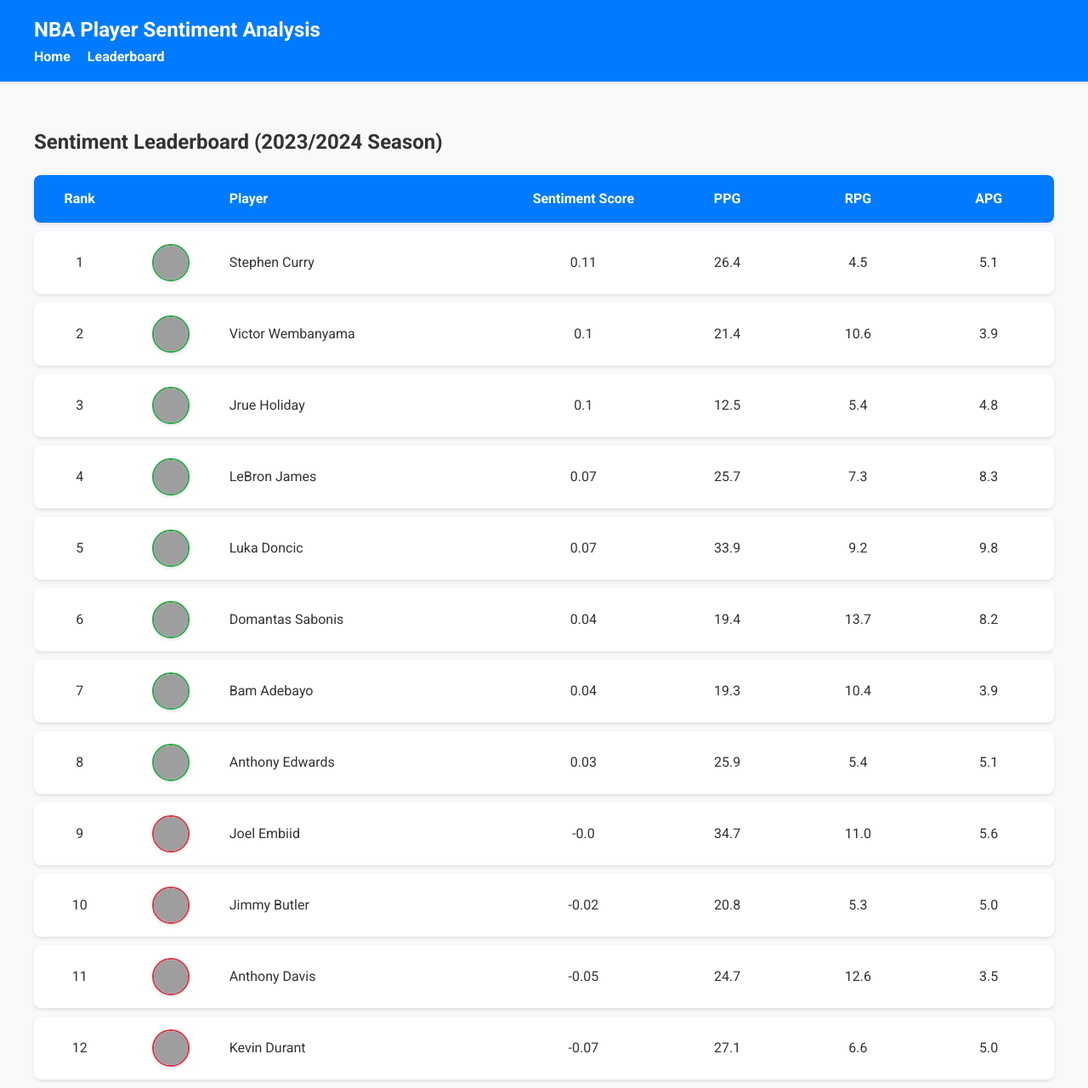
After one commit to emazen/Sentiment-Pulse, a Flask app: page /leaderboard in a window 1280 px wide. The commit adds this page. Shown: the whole page at 85% size. Run offline with Flask 2, Linux system fonts and the light colour scheme; grey boxes are pictures that could not be loaded.

Commit message:
Added a leaderboard, improved analyze time significantly.

```diff
--- a/app.py
+++ b/app.py
@@ -4,8 +4,42 @@
 from utils.data_visualizer import create_sentiment_chart, create_points_chart
 from utils.nba_stats import get_player_info
 from datetime import datetime
+import pandas as pd
+import os
 
 app = Flask(__name__)
+
+def update_leaderboard(player_name, overall_sentiment, sentiment_label, player_info):
+    csv_path = "static/sentiment_leaderboard.csv"
+
+    if os.path.exists(csv_path):
+        df = pd.read_csv(csv_path)
+    else:
+        df = pd.DataFrame(columns=["name", "sentiment_score", "sentiment_label", "ppg", "rpg", "apg"])
+
+    # Check if player already exists in the leaderboard
+    if player_name in df['name'].values:
+        # Update existing player
+        df.loc[df['name'] == player_name, ['sentiment_score', 'sentiment_label', 'ppg', 'rpg', 'apg']] = [
+            overall_sentiment, sentiment_label, player_info['ppg'], player_info['rpg'], player_info['apg']
+        ]
+    else:
+        # Add new player
+        new_row = pd.DataFrame({
+            "name": [player_name],
+            "sentiment_score": [overall_sentiment],
+            "sentiment_label": [sentiment_label],
+            "ppg": [player_info['ppg']],
+            "rpg": [player_info['rpg']],
+            "apg": [player_info['apg']]
+        })
+        df = pd.concat([df, new_row], ignore_index=True)
+
+    # Sort the dataframe by sentiment_score in descending order
+    df = df.sort_values("sentiment_score", ascending=False).reset_index(drop=True)
+
+    # Save the updated dataframe
+    df.to_csv(csv_path, index=False)
 
 @app.route('/', methods=['GET'])
 def index():
@@ -38,6 +72,9 @@
         # Create points chart using the game_data from player_info
         points_chart_path = create_points_chart(player_info['game_data'])
 
+        # Update the leaderboard
+        update_leaderboard(player_name, overall_sentiment, sentiment_label, player_info)
+
         return jsonify({
             'chart_path': chart_path,
             'points_chart_path': points_chart_path,
@@ -48,5 +85,51 @@
     except Exception as e:
         return jsonify({'error': str(e)}), 500
 
+@app.route('/leaderboard', methods=['GET'])
+def leaderboard():
+    try:
+        csv_path = "static/sentiment_leaderboard.csv"
+        if os.path.exists(csv_path):
+            df = pd.read_csv(csv_path)
+            leaderboard_data = df.to_dict('records')
+        else:
+            leaderboard_data = []
+        return render_template('leaderboard.html', leaderboard_data=leaderboard_data)
+    except Exception as e:
+        return jsonify({'error': str(e)}), 500
+
+def update_leaderboard(player_name, overall_sentiment, sentiment_label, player_info):
+    csv_path = "static/sentiment_leaderboard.csv"
+
+    if os.path.exists(csv_path):
+        df = pd.read_csv(csv_path)
+    else:
+        df = pd.DataFrame(columns=["name", "sentiment_score", "sentiment_label", "ppg", "rpg", "apg", "image_url"])
+
+    # Check if player already exists in the leaderboard
+    if player_name in df['name'].values:
+        # Update existing player
+        df.loc[df['name'] == player_name, ['sentiment_score', 'sentiment_label', 'ppg', 'rpg', 'apg', 'image_url']] = [
+            overall_sentiment, sentiment_label, player_info['ppg'], player_info['rpg'], player_info['apg'], player_info['image_url']
+        ]
+    else:
+        # Add new player
+        new_row = pd.DataFrame({
+            "name": [player_name],
+            "sentiment_score": [overall_sentiment],
+            "sentiment_label": [sentiment_label],
+            "ppg": [player_info['ppg']],
+            "rpg": [player_info['rpg']],
+            "apg": [player_info['apg']],
+            "image_url": [player_info['image_url']]
+        })
+        df = pd.concat([df, new_row], ignore_index=True)
+
+    # Sort the dataframe by sentiment_score in descending order
+    df = df.sort_values("sentiment_score", ascending=False).reset_index(drop=True)
+
+    # Save the updated dataframe
+    df.to_csv(csv_path, index=False)
+
 if __name__ == '__main__':
     app.run(debug=True, port=5003)
--- a/static/css/style.css
+++ b/static/css/style.css
@@ -64,20 +64,28 @@
 
 .player-info {
   display: flex;
-  align-items: flex-start;
+  align-items: center;
+  gap: 20px;
 }
 
-.player-image {
-  width: 50%;
-  max-width: 260px;
-  height: auto;
+.player-info img {
+  width: 150px;
+  height: 150px;
+  border-radius: 50%;
   object-fit: cover;
-  border-radius: 8px;
-  margin-right: 1rem;
+  border: 4px solid transparent;
+}
+
+.player-info img.positive-sentiment {
+  border-color: #28a745;
+}
+
+.player-info img.negative-sentiment {
+  border-color: #dc3545;
 }
 
 .player-stats {
-  width: 50%;
+  flex: 1;
 }
 
 #player-form {
@@ -168,6 +176,93 @@
   box-shadow: 0 2px 4px rgba(0,0,0,0.1);
 }
 
+.message {
+  padding: 20px;
+  background-color: #f8d7da;
+  color: #721c24;
+  border: 1px solid #f5c6cb;
+  border-radius: 4px;
+  margin-bottom: 20px;
+}
+
+/* Leaderboard styles */
+.leaderboard-container {
+  width: 100%;
+  border-collapse: separate;
+  border-spacing: 0 10px;
+}
+
+.leaderboard-row {
+  display: flex;
+  align-items: center;
+  background-color: #ffffff;
+  border-radius: 8px;
+  box-shadow: 0 2px 4px rgba(0,0,0,0.1);
+  margin-bottom: 10px;
+}
+
+.leaderboard-row.header {
+  background-color: var(--primary-color);
+  color: white;
+  font-weight: bold;
+}
+
+.cell {
+  flex: 1;
+  padding: 15px;
+  text-align: center;
+  display: flex;
+  align-items: center;
+  justify-content: center;
+}
+
+.cell:nth-child(1) { flex: 0.5; } /* Rank */
+.cell:nth-child(2) { flex: 0.5; } /* Image */
+.cell:nth-child(3) { flex: 2; justify-content: flex-start; } /* Player Name */
+.cell:nth-child(4) { flex: 1; } /* Sentiment Score */
+.cell:nth-child(5),
+.cell:nth-child(6),
+.cell:nth-child(7) { flex: 0.8; } /* PPG, RPG, APG */
+
+.leaderboard-row .player-image {
+  width: 40px;
+  height: 40px;
+  border-radius: 50%;
+  object-fit: cover;
+  border: 2px solid transparent;
+}
+
+.leaderboard-row .player-image.positive-sentiment {
+  border-color: #28a745;
+}
+
+.leaderboard-row .player-image.negative-sentiment {
+  border-color: #dc3545;
+}
+
+/* Navigation styles */
+nav ul {
+  list-style-type: none;
+  padding: 0;
+  margin: 0;
+  display: flex;
+}
+
+nav ul li {
+  margin-right: 20px;
+}
+
+nav ul li a {
+  color: white;
+  text-decoration: none;
+  font-weight: bold;
+}
+
+nav ul li a:hover {
+  text-decoration: underline;
+}
+
+/* Responsive design */
 @media (max-width: 768px) {
   .content-wrapper {
     flex-direction: column;
@@ -185,6 +280,22 @@
   .player-image, .player-stats {
     width: 100%;
   }
+
+  .leaderboard-row {
+    flex-wrap: wrap;
+  }
+
+  .cell {
+    flex-basis: 33.33%;
+  }
+
+  .cell:nth-child(1),
+  .cell:nth-child(2),
+  .cell:nth-child(3) {
+    flex-basis: 100%;
+  }
+}
+
 .overall-sentiment {
   position: absolute;
   top: 10px;
@@ -194,7 +305,7 @@
   padding: 5px;
   border-radius: 5px;
 }
+
 .sentiment-score {
   margin-right: 0.5em;
 }
-}
--- /dev/null
+++ b/static/sentiment_leaderboard.csv
@@ -0,0 +1,13 @@
+name,sentiment_score,sentiment_label,ppg,rpg,apg,image_url
+Stephen Curry,0.1106031845231808,Positive,26.4,4.5,5.1,https://ak-static.cms.nba.com/wp-content/uploads/headshots/nba/latest/260x190/201939.png
+Victor Wembanyama,0.098300436543206,Positive,21.4,10.6,3.9,https://ak-static.cms.nba.com/wp-content/uploads/headshots/nba/latest/260x190/1641705.png
+Jrue Holiday,0.0979221555531363,Positive,12.5,5.4,4.8,https://ak-static.cms.nba.com/wp-content/uploads/headshots/nba/latest/260x190/201950.png
+LeBron James,0.0746118257314095,Positive,25.7,7.3,8.3,https://ak-static.cms.nba.com/wp-content/uploads/headshots/nba/latest/260x190/2544.png
+Luka Doncic,0.0701359908511757,Positive,33.9,9.2,9.8,https://ak-static.cms.nba.com/wp-content/uploads/headshots/nba/latest/260x190/1629029.png
+Domantas Sabonis,0.04494337704328057,Positive,19.4,13.7,8.2,https://ak-static.cms.nba.com/wp-content/uploads/headshots/nba/latest/260x190/1627734.png
+Bam Adebayo,0.044109539881659,Positive,19.3,10.4,3.9,https://ak-static.cms.nba.com/wp-content/uploads/headshots/nba/latest/260x190/1628389.png
+Anthony Edwards,0.0343588180067133,Positive,25.9,5.4,5.1,https://ak-static.cms.nba.com/wp-content/uploads/headshots/nba/latest/260x190/1630162.png
+Joel Embiid,-0.0010909984241528,Negative,34.7,11.0,5.6,https://ak-static.cms.nba.com/wp-content/uploads/headshots/nba/latest/260x190/203954.png
+Jimmy Butler,-0.019102630258788,Negative,20.8,5.3,5.0,https://ak-static.cms.nba.com/wp-content/uploads/headshots/nba/latest/260x190/202710.png
+Anthony Davis,-0.0546064873070766,Negative,24.7,12.6,3.5,https://ak-static.cms.nba.com/wp-content/uploads/headshots/nba/latest/260x190/203076.png
+Kevin Durant,-0.0719248711881516,Negative,27.1,6.6,5.0,https://ak-static.cms.nba.com/wp-content/uploads/headshots/nba/latest/260x190/201142.png
--- /dev/null
+++ b/templates/leaderboard.html
@@ -0,0 +1,58 @@
+<!DOCTYPE html>
+<html lang="en">
+<head>
+    <meta charset="UTF-8">
+    <meta name="viewport" content="width=device-width, initial-scale=1.0">
+    <title>NBA Player Sentiment Leaderboard</title>
+    <link rel="stylesheet" href="{{ url_for('static', filename='css/style.css') }}">
+</head>
+<body>
+    <header>
+        <div class="container">
+            <h1>NBA Player Sentiment Analysis</h1>
+            <nav>
+                <ul>
+                    <li><a href="/">Home</a></li>
+                    <li><a href="/leaderboard">Leaderboard</a></li>
+                </ul>
+            </nav>
+        </div>
+    </header>
+
+    <main class="container">
+        <h2>Sentiment Leaderboard (2023/2024 Season)</h2>
+        {% if message %}
+            <p class="message">{{ message }}</p>
+        {% elif leaderboard_data %}
+            <div class="leaderboard-container">
+                <div class="leaderboard-row header">
+                    <div class="cell">Rank</div>
+                    <div class="cell"></div> <!-- Empty cell for image -->
+                    <div class="cell">Player</div>
+                    <div class="cell">Sentiment Score</div>
+                    <div class="cell">PPG</div>
+                    <div class="cell">RPG</div>
+                    <div class="cell">APG</div>
+                </div>
+                {% for player in leaderboard_data %}
+                <div class="leaderboard-row">
+                    <div class="cell">{{ loop.index }}</div>
+                    <div class="cell">
+                        <img src="{{ player.image_url }}" alt="{{ player.name }}" class="player-image {{ 'positive-sentiment' if player.sentiment_score > 0 else 'negative-sentiment' }}">
+                    </div>
+                    <div class="cell">{{ player.name }}</div>
+                    <div class="cell">{{ player.sentiment_score | round(2) }}</div>
+                    <div class="cell">{{ player.ppg }}</div>
+                    <div class="cell">{{ player.rpg }}</div>
+                    <div class="cell">{{ player.apg }}</div>
+                </div>
+                {% endfor %}
+            </div>
+        {% else %}
+            <p class="message">No data available. Please try again later.</p>
+        {% endif %}
+    </main>
+
+    <script src="{{ url_for('static', filename='js/main.js') }}"></script>
+</body>
+</html>
```
Also changed, not shown: sentiment_leaderboard.py (added, +35 -0 lines), static/images/sentiment_chart.html (+4 -4 lines), templates/index.html (+8 -6 lines), static/points_chart.png, 1 other file. Lines whose indentation alone changed are shown as unchanged.
